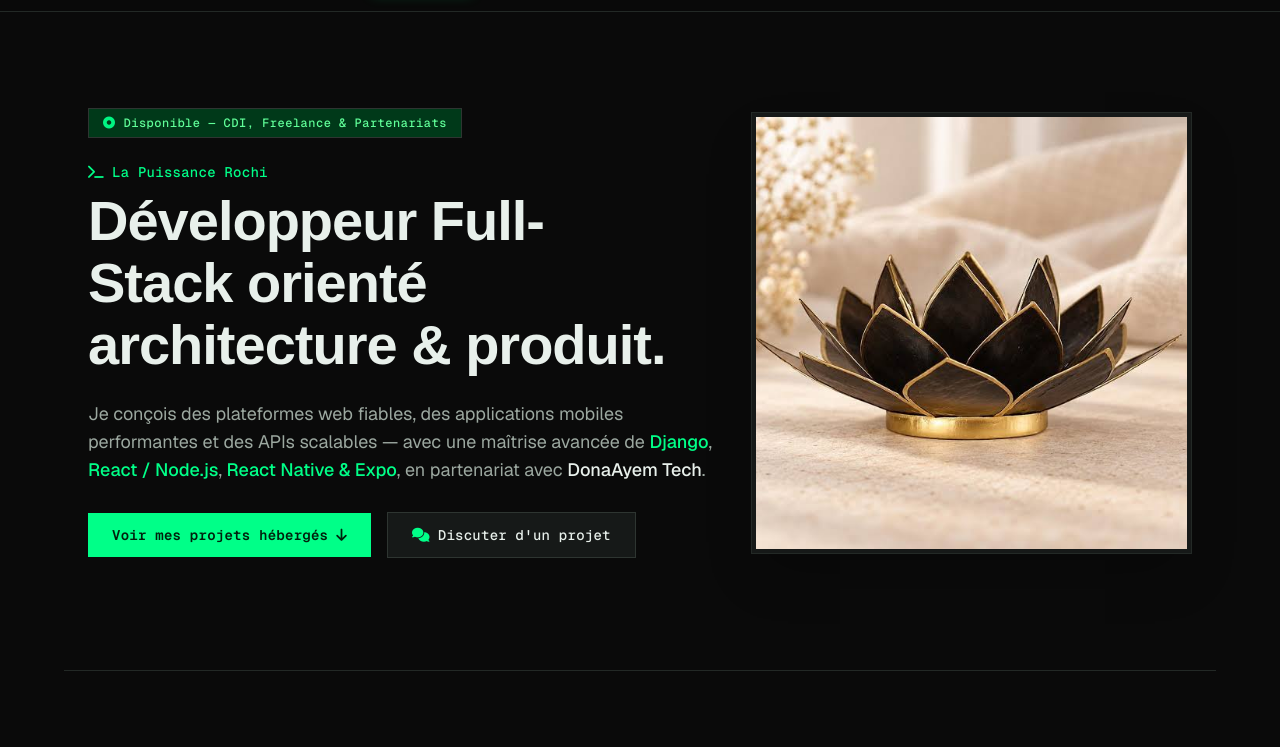
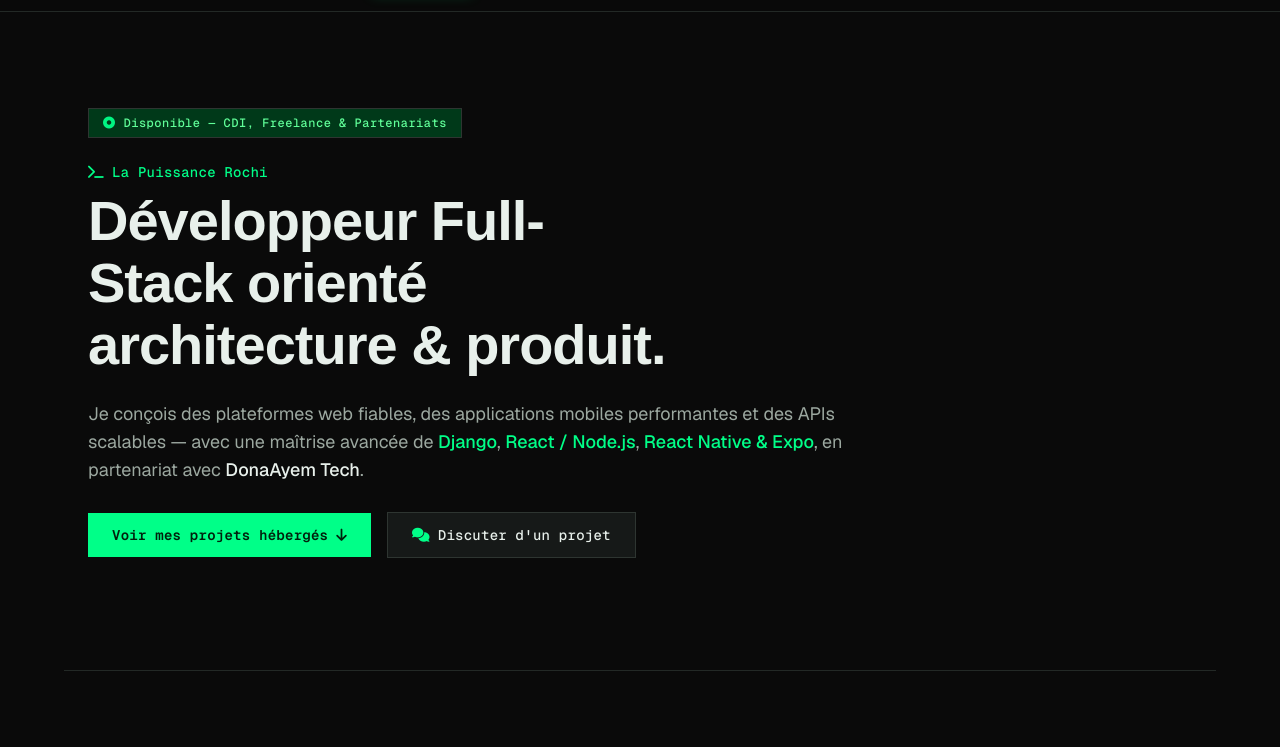
Before and after one commit to lapuissancerochi/lapuissancerochi.github.io, a plain HTML site: page index.html in a window 1280 px wide. Shown: the part 53-800 px from the top of the page. Drawn offline with nearby package versions, Linux system fonts and the light colour scheme; a web font is replaced by a local one.

Commit message:
Remove lotus flower image from hero section

```diff
--- a/index.html
+++ b/index.html
@@ -203,8 +203,7 @@
 
     <!-- 1. HERO -->
     <section id="hero" class="max-w-6xl mx-auto px-gutter-md md:px-page-margin pt-16 pb-20 md:pt-24 md:pb-28 border-b border-outline-variant">
-      <div class="grid grid-cols-1 lg:grid-cols-12 gap-gutter-xl items-center">
-        <div class="lg:col-span-7 flex flex-col items-start gap-gutter-lg">
+      <div class="max-w-3xl flex flex-col items-start gap-gutter-lg">
         <!-- Status Badge Carré -->
         <span role="status" class="inline-flex items-center gap-gutter-sm px-3.5 py-1.5 bg-primary-container border border-outline text-on-primary-container font-label text-label-md">
           <i class="fa-solid fa-circle-dot text-xs text-primary animate-pulse"></i>
@@ -236,20 +235,10 @@
           </a>
         </div>
       </div>
-
-        <!-- Right Column : Photo Fleur de Lotus -->
-        <div class="lg:col-span-5">
-          <div class="bg-surface-container border border-outline-variant p-gutter-xs relative group overflow-hidden shadow-2xl">
-            <div class="relative overflow-hidden aspect-square">
-              <img src="./assets/lotus-flower.png" alt="Fleur de Lotus - La Puissance Rochi" class="w-full h-full object-cover transition-transform duration-700 ease-out group-hover:scale-105" />
-            </div>
-          </div>
-        </div>
-      </div>
     </section>
 
 
-    <!-- 4. PROJETS HÉBERGÉS EN LIGNE (Fleur de Lotus sur Lotus Mobile) -->
+    <!-- 4. PROJETS HÉBERGÉS EN LIGNE -->
     <section id="projets" class="max-w-6xl mx-auto px-gutter-md md:px-page-margin py-20 border-b border-outline-variant">
       <div class="flex flex-col md:flex-row md:items-end justify-between gap-gutter-md mb-12">
         <div class="flex flex-col gap-gutter-sm max-w-2xl">
@@ -448,7 +437,7 @@
           </footer>
         </article>
 
-        <!-- PROJET 4 : Lotus Mobile (AVEC LA FLEUR DE LOTUS AU LIEU DE LA MANETTE) -->
+        <!-- PROJET 4 : Lotus Mobile -->
         <article class="h-full flex flex-col justify-between gap-gutter-md p-gutter-lg bg-surface-container border border-outline-variant transition-all hover:border-primary hover:shadow-[0_0_30px_rgba(0,255,136,0.15)] group">
           <div class="flex flex-col gap-gutter-md">
 
```
Lines whose indentation alone changed are shown as unchanged.
